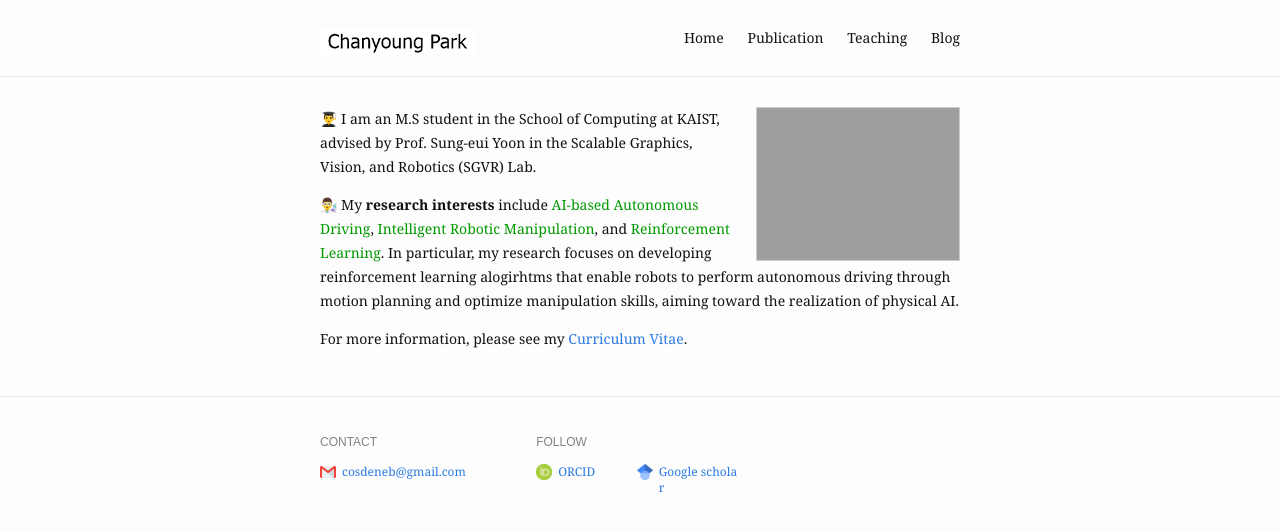
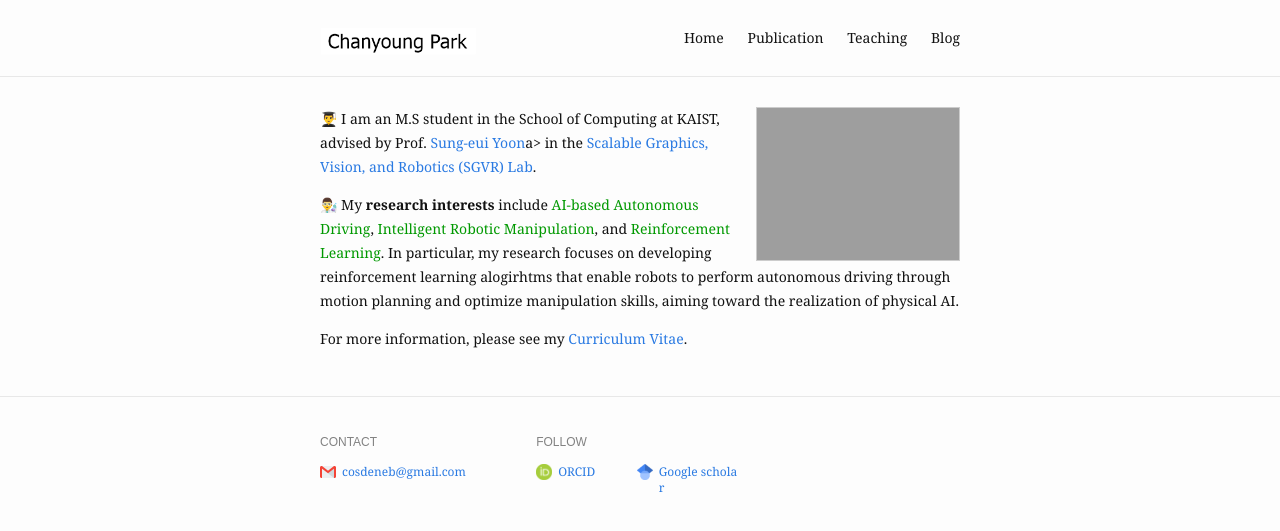
Before and after one commit to cosdeneb/cosdeneb.github.io, a Jekyll site: the page built from index.md, in a window 1280 px wide. Shown: the top 531 px of the page. Built offline with Jekyll 4.4.1, drawn with Linux system fonts in a browser that asks for light colours; part of the change alters nothing that is shown.

```diff
--- a/index.md
+++ b/index.md
@@ -6,7 +6,7 @@ profile_picture:
 ---
 
 <p>
-  👨‍🎓 I am an M.S student in the School of Computing at KAIST, advised by Prof. Sung-eui Yoon in the Scalable Graphics, Vision, and Robotics (SGVR) Lab.
+  👨‍🎓 I am an M.S student in the School of Computing at KAIST, advised by Prof. <a href="https://sgvr.kaist.ac.kr/~sungeui/">Sung-eui Yoon</a>a> in the <a href="https://sgvr.kaist.ac.kr/">Scalable Graphics, Vision, and Robotics (SGVR) Lab</a>.
 </p>
 
 <p>
```
